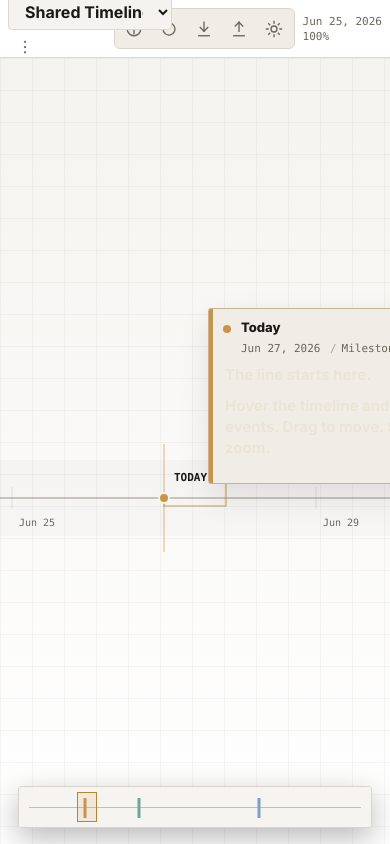
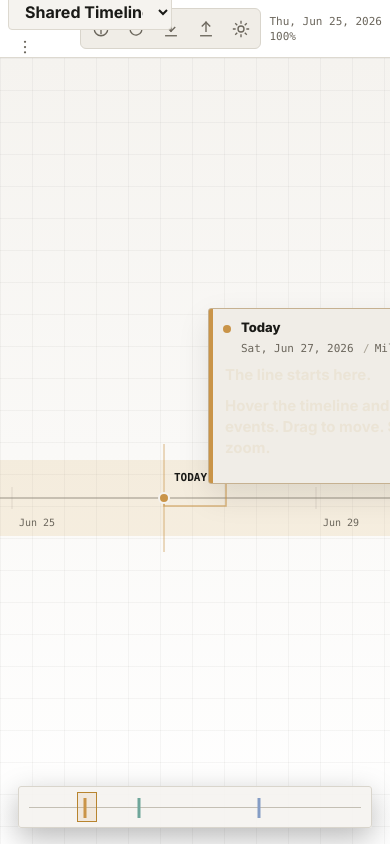
Before and after one commit to hankmg22/timeline, a plain HTML site: page index.html in a window 390 px wide. Both pictures are taken after a click on the button 320 px from the left and 28 px from the top of the page. Drawn offline with Linux system fonts and the light colour scheme.

Commit message:
Show day of the week, remove event width/height modal options, color-code timeline months, and add explicit light theme settings switch

```diff
--- a/app.js
+++ b/app.js
@@ -12,6 +12,21 @@ const defaultCategorySeeds = [
   ["cat-travel", "Travel", "#b47c62"],
   ["cat-family", "Family", "#9d8ac7"],
   ["cat-health", "Health", "#b85e51"],
+];
+
+const monthColors = [
+  "#5b88c8", // Jan: Soft Blue
+  "#8a7bc8", // Feb: Soft Lavender
+  "#52a59a", // Mar: Soft Sage/Teal
+  "#70a256", // Apr: Soft Green
+  "#a8b04a", // May: Soft Olive/Lime
+  "#cda24b", // Jun: Soft Amber
+  "#cd804b", // Jul: Soft Orange
+  "#c05646", // Aug: Soft Red/Coral
+  "#cd5b76", // Sep: Soft Rose
+  "#b268b8", // Oct: Soft Violet
+  "#907a68", // Nov: Soft Warm Gray/Brown
+  "#4b68a8", // Dec: Soft Indigo
 ];
 
 const els = {
@@ -44,6 +59,7 @@ const els = {
     import: document.getElementById("importBtn"),
     export: document.getElementById("exportBtn"),
     themeToggle: document.getElementById("themeToggleBtn"),
+    themeToggleDock: document.getElementById("themeToggleDockBtn"),
   },
   projectMenu: document.getElementById("projectMenu"),
   themeIcon: document.getElementById("themeIcon"),
@@ -53,8 +69,6 @@ const els = {
   eventTitle: document.getElementById("eventTitle"),
   eventDate: document.getElementById("eventDate"),
   eventCategory: document.getElementById("eventCategory"),
-  eventWidth: document.getElementById("eventWidth"),
-  eventHeight: document.getElementById("eventHeight"),
   eventBody: document.getElementById("eventBody"),
   fontSize: document.getElementById("fontSize"),
   textAlign: document.getElementById("textAlign"),
@@ -155,6 +169,7 @@ function yearFromISO(value) {
 
 function formatShortDate(value) {
   return new Intl.DateTimeFormat(undefined, {
+    weekday: "short",
     month: "short",
     day: "numeric",
     year: "numeric",
@@ -221,12 +236,16 @@ function initTheme() {
 function applyTheme() {
   document.documentElement.setAttribute("data-theme", state.theme);
   updateThemeIcon();
+  if (els.buttons.themeToggleDock) {
+    els.buttons.themeToggleDock.classList.toggle("active", state.theme === "light");
+  }
 }
 
 function toggleTheme() {
   state.theme = state.theme === "dark" ? "light" : "dark";
   localStorage.setItem(THEME_KEY, state.theme);
   applyTheme();
+  render();
 }
 
 function updateThemeIcon() {
@@ -723,13 +742,32 @@ function renderTimeline() {
     }));
   }
 
-  els.svg.appendChild(svgNode("rect", {
-    x: 0,
-    y: Math.max(0, timelineY - 38),
-    width,
-    height: 76,
-    fill: isDark ? "rgba(255,255,255,0.016)" : "rgba(0,0,0,0.02)",
-  }));
+  // Color code the months on the actual timeline itself
+  const startWorldX = screenToWorldX(0);
+  const endWorldX = screenToWorldX(width);
+  const startMonth = monthIndex(dateForWorldX(project, startWorldX));
+  const endMonth = monthIndex(dateForWorldX(project, endWorldX));
+
+  for (let mIdx = startMonth - 1; mIdx <= endMonth + 1; mIdx++) {
+    const thisMonthISO = isoFromMonthIndex(mIdx);
+    const nextMonthISO = isoFromMonthIndex(mIdx + 1);
+    const wXStart = worldXForDate(project, thisMonthISO);
+    const wXEnd = worldXForDate(project, nextMonthISO);
+    const sXStart = worldToScreenX(wXStart);
+    const sXEnd = worldToScreenX(wXEnd);
+
+    if (sXEnd <= 0 || sXStart >= width) continue;
+
+    const monthNum = ((mIdx % 12) + 12) % 12;
+    els.svg.appendChild(svgNode("rect", {
+      x: sXStart,
+      width: Math.max(0, sXEnd - sXStart),
+      y: Math.max(0, timelineY - 38),
+      height: 76,
+      fill: monthColors[monthNum],
+      opacity: isDark ? "0.07" : "0.15",
+    }));
+  }
 
   const lineColor = isDark ? "#c9c1b1" : "#8a8478";
   els.svg.appendChild(svgNode("line", {
@@ -1235,8 +1273,6 @@ function openEventModal(eventId, isNew = false) {
   els.eventTitle.value = event.title;
   els.eventDate.value = event.date;
   els.eventDate.min = project.settings.allowPast ? "" : project.originDate;
-  els.eventWidth.value = event.size.w;
-  els.eventHeight.value = event.size.h;
   els.eventBody.value = event.body;
   els.fontSize.value = event.style.fontSize;
   els.textAlign.value = event.style.align;
@@ -1297,8 +1333,6 @@ function saveEventFromModal(event) {
   edited.image = state.modalImageData;
   edited.lockDate = els.lockDateInput.checked;
   edited.collapsed = els.collapsedInput.checked;
-  edited.size.w = clamp(Number(els.eventWidth.value) || edited.size.w, 180, 720);
-  edited.size.h = clamp(Number(els.eventHeight.value) || edited.size.h, 112, 640);
   edited.style.fontSize = clamp(Number(els.fontSize.value) || 15, 12, 28);
   edited.style.bold = false;
   edited.style.italic = false;
@@ -1861,6 +1895,9 @@ function wireEvents() {
   els.buttons.export.addEventListener("click", exportProject);
   els.buttons.import.addEventListener("click", () => els.importInput.click());
   els.buttons.themeToggle.addEventListener("click", toggleTheme);
+  if (els.buttons.themeToggleDock) {
+    els.buttons.themeToggleDock.addEventListener("click", toggleTheme);
+  }
 
   // Settings toggles in side dock
   els.buttons.pastToggle.addEventListener("click", togglePastDates);
--- a/index.html
+++ b/index.html
@@ -111,6 +111,10 @@
                   <span>Allow past dates</span>
                   <button class="toggle-switch" id="pastToggleBtn" type="button" aria-label="Allow past dates"></button>
                 </div>
+                <div class="setting-row">
+                  <span>Light theme</span>
+                  <button class="toggle-switch" id="themeToggleDockBtn" type="button" aria-label="Toggle light theme"></button>
+                </div>
               </div>
             </section>
           </aside>
@@ -154,16 +158,6 @@
         <details class="advanced-options" id="advancedOptions">
           <summary>More options</summary>
           <div class="advanced-content">
-            <div class="field-grid">
-              <label class="field">
-                <span>Width</span>
-                <input id="eventWidth" type="number" min="180" max="720" step="10" />
-              </label>
-              <label class="field">
-                <span>Height</span>
-                <input id="eventHeight" type="number" min="112" max="640" step="10" />
-              </label>
-            </div>
             <div class="editor-row">
               <label class="compact-field">
                 <span>Size</span>
```
